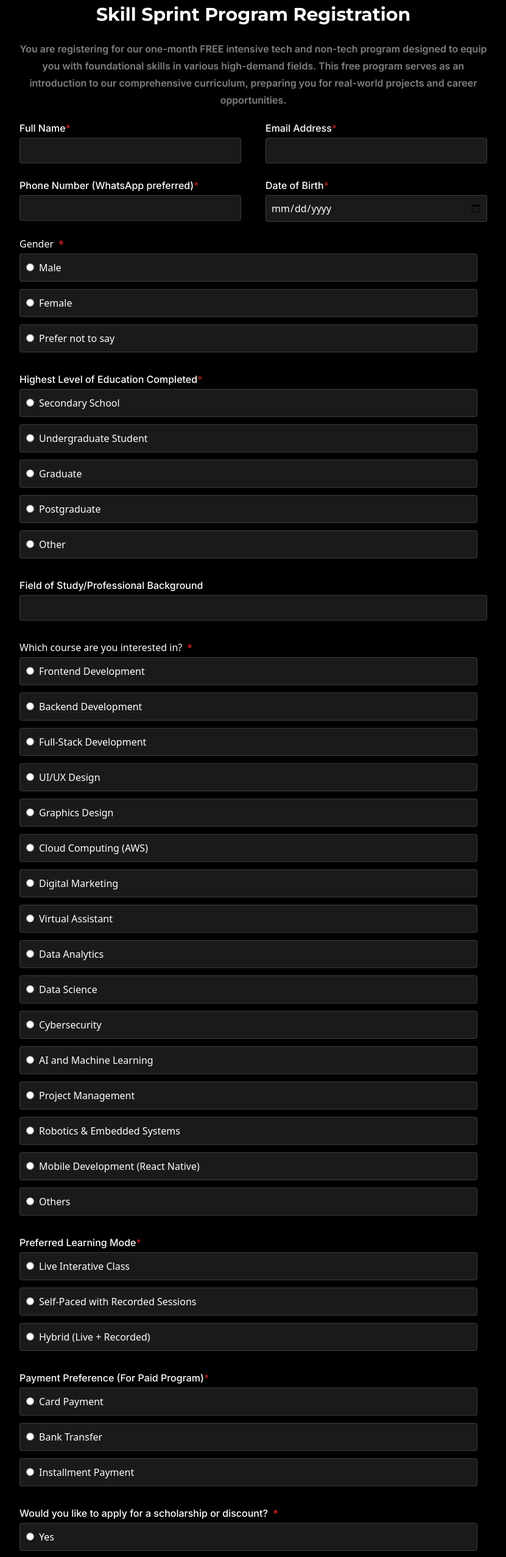
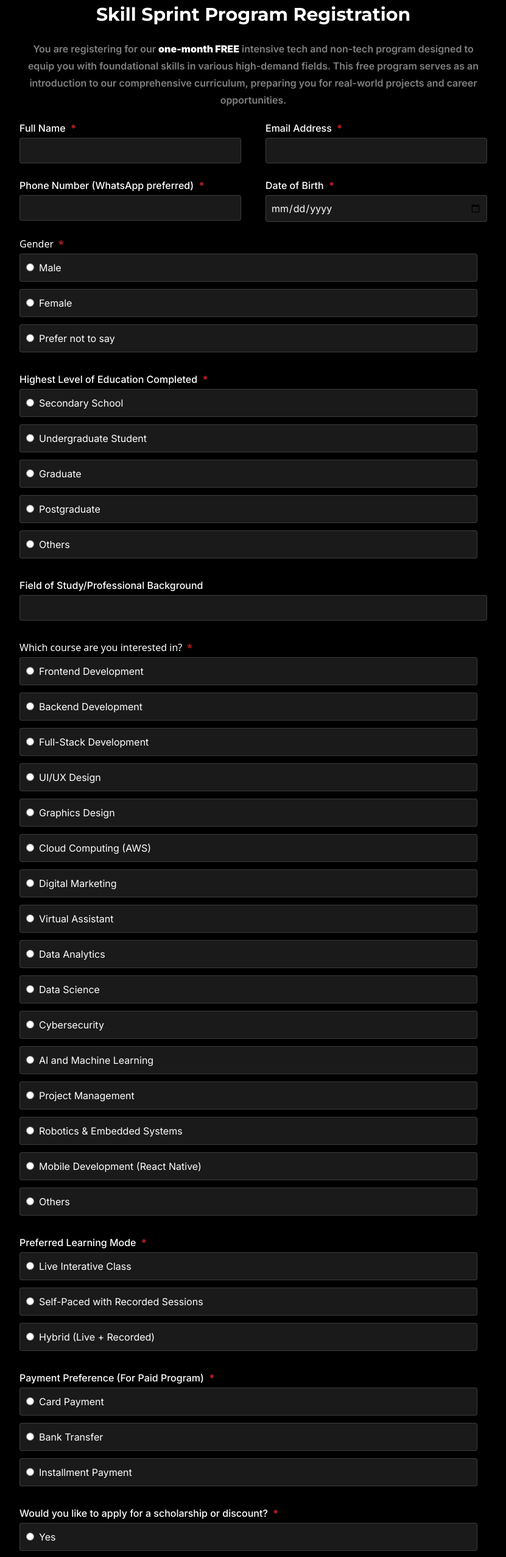
Before and after one commit to matincodes/skillsprint-comingsoon, a React (Vite) app: page / in a window 1280 px wide. Shown: the part 2683-5237 px from the top of the page at 61% size, without its empty margins (224-1055 px from the left). Built offline with nearby package versions, Linux system fonts and the light colour scheme; a web font is replaced by a local one.

Commit message:
adding new changes

```diff
--- a/src/components/RegistrationForm.jsx
+++ b/src/components/RegistrationForm.jsx
@@ -10,8 +10,10 @@ const RegistrationForm = () => {
     dateOfBirth: '',
     gender: '',
     educationLevel: '',
+    educationLevelOther: '',
     fieldOfStudy: '',
     course: '',
+    courseOther: '',
     learningMode: '',
     paymentMethod: '',
     scholarship: '',
@@ -23,6 +25,7 @@ const RegistrationForm = () => {
   });
 
   const [submitted, setSubmitted] = useState(false);
+  const [emailError, setEmailError] = useState('');
 
   const handleChange = (e) => {
     const { name, value, type, checked } = e.target;
@@ -35,9 +38,21 @@ const RegistrationForm = () => {
   const handleSubmit = async (e) => {
     e.preventDefault();
 
-    const sheetdbUrl = 'https://sheetdb.io/api/v1/5x2nzix6na6kg'; // Replace with your SheetDB API URL
+    setEmailError(''); // Clear previous errors
+
+    const sheetdbUrl = 'https://sheetdb.io/api/v1/5x2nzix6na6kg';
 
     try {
+      // 1. Fetch all emails from SheetDB
+      const response = await axios.get(sheetdbUrl);
+      const existingEmails = response.data.map((item) => item.email);
+
+      // 2. Check if the email already exists
+      if (existingEmails.includes(formData.email)) {
+        setEmailError('This email is already registered.');
+        return; // Stop submission
+      }
+
       await axios.post(sheetdbUrl, { data: formData });
       setSubmitted(true);
       setFormData({ // Reset form data on successful submission
@@ -47,8 +62,10 @@ const RegistrationForm = () => {
         dateOfBirth: '',
         gender: '',
         educationLevel: '',
+        educationLevelOther: '',
         fieldOfStudy: '',
         course: '',
+        courseOther: '',
         learningMode: '',
         paymentMethod: '',
         scholarship: '',
@@ -60,6 +77,7 @@ const RegistrationForm = () => {
       });
     } catch (error) {
       console.error('Error submitting form', error);
+      setEmailError('An error occurred during submission.');
     }
   };
 
@@ -67,20 +85,21 @@ const RegistrationForm = () => {
     <div className="md:w-[60%] w-[95%] mx-auto h-auto my-20">
       <form onSubmit={handleSubmit} className="w-full">
         <h2 className="text-[30px] font-bold font-Montserrat text-white text-center pb-5">Skill Sprint Program Registration</h2>
-        <p className='text-gray font-Inter font-semibold text-center leading-7'>You are registering for our one-month FREE intensive tech and non-tech program designed to equip you with foundational skills in various high-demand fields. This free program serves as an introduction to our comprehensive curriculum, preparing you for real-world projects and career opportunities.</p>
+        <p className='text-gray font-Inter font-semibold text-center leading-7'>You are registering for our  <strong className='text-white'>one-month FREE</strong> intensive tech and non-tech program designed to equip you with foundational skills in various high-demand fields. This free program serves as an introduction to our comprehensive curriculum, preparing you for real-world projects and career opportunities.
+        </p>
         {/* Personal Information */}
         <div className='flex flex-col md:flex-row gap-10 mb-6 mt-5'>
             <div className="w-full">
               <label className="block font-medium text-white font-Inter">
                 Full Name
-                <span className='text-red-700'>*</span>
+                <span className='text-red-700 font-black pl-2'>*</span>
               </label>
               <input
                 type="text"
                 name="fullName"
                 value={formData.fullName}
                 onChange={handleChange}
-                className="mt-1 p-2 w-full border border-white/15 rounded bg-darkGray text-white outline-none"
+                className="mt-1 p-2 w-full border font-Inter border-white/15 rounded bg-darkGray text-white outline-none"
                 required
               />
             </div>
@@ -88,14 +107,14 @@ const RegistrationForm = () => {
             <div className="w-full">
                 <label className="block font-medium text-white font-Inter">
                     Email Address
-                    <span className='text-red-700'>*</span>
+                    <span className='text-red-700 font-black pl-2'>*</span>
                 </label>
               <input
                 type="email"
                 name="email"
                 value={formData.email}
                 onChange={handleChange}
-                className="mt-1 p-2 w-full border border-white/15 bg-darkGray text-white rounded outline-none"
+                className="mt-1 p-2 w-full border font-Inter border-white/15 bg-darkGray text-white rounded outline-none"
                 required
               />
             </div>
@@ -105,14 +124,14 @@ const RegistrationForm = () => {
             <div className=" w-full">
               <label className="block font-Inter font-medium text-white">
                 Phone Number (WhatsApp preferred)
-                <span className='text-red-700'>*</span>
+                <span className='text-red-700 font-black pl-2'>*</span>
               </label>
               <input
                 type="tel"
                 name="phoneNumber"
                 value={formData.phoneNumber}
                 onChange={handleChange}
-                className="mt-1 p-2 w-full border border-white/15 bg-darkGray rounded text-white outline-none"
+                className="mt-1 p-2 w-full border font-Inter border-white/15 bg-darkGray rounded text-white outline-none"
                 required
               />
             </div>
@@ -120,14 +139,14 @@ const RegistrationForm = () => {
             <div className="w-full">
               <label className="block font-Inter font-medium text-white">
                 Date of Birth
-                <span className='text-red-700'>*</span>
+                <span className='text-red-700 font-black pl-2'>*</span>
               </label>
               <input
                 type="date"
                 name="dateOfBirth"
                 value={formData.dateOfBirth}
                 onChange={handleChange}
-                className="mt-1 p-2 w-full border border-white/15 bg-darkGray text-white rounded"
+                className="mt-1 p-2 w-full border font-Inter border-white/15 bg-darkGray text-white rounded"
                 required
               />
             </div>
@@ -149,7 +168,7 @@ const RegistrationForm = () => {
                   onChange={handleChange}
                   className="peer"
                 />
-                <span className="ml-2 text-white peer-checked:text-black">{option}</span>
+                <span className="ml-2 text-white font-Inter peer-checked:text-black">{option}</span>
               </label>
             ))}
           </div>
@@ -159,10 +178,10 @@ const RegistrationForm = () => {
         <div className="mb-8">
           <label className="block font-medium text-white font-Inter">
             Highest Level of Education Completed
-            <span className='text-red-700'>*</span>
+            <span className='text-red-700 font-black pl-2'>*</span>
           </label>
           <div className="mt-1">
-            {['Secondary School', 'Undergraduate Student', 'Graduate', 'Postgraduate', 'Other'].map((option) => (
+            {['Secondary School', 'Undergraduate Student', 'Graduate', 'Postgraduate', 'Others'].map((option) => (
               <label key={option} className={`${formData.educationLevel === option ? "bg-orange-200":""} block mr-4 border border-white/15 p-2.5 rounded bg-darkGray mb-3 cursor-pointer`}>
                 <input
                   type="radio"
@@ -173,10 +192,21 @@ const RegistrationForm = () => {
                   className="peer"
                   required
                 />
-                <span className="ml-2 text-white peer-checked:text-black">{option}</span>
+                <span className="ml-2 text-white font-Inter peer-checked:text-black">{option}</span>
               </label>
             ))}
+            {formData.educationLevel === 'Others' && (
+                <input
+                  type="text"
+                  name="educationLevelOther"
+                  placeholder="Please specify"
+                  value={formData.educationLevelOther || ''}
+                  onChange={handleChange}
+                  className="mt-1 p-2 w-full border font-Inter border-white/15 bg-darkGray rounded text-white outline-none"
+                />
+              )}
           </div>
+
         </div>
 
         <div className="mb-8">
@@ -186,7 +216,7 @@ const RegistrationForm = () => {
             name="fieldOfStudy"
             value={formData.fieldOfStudy}
             onChange={handleChange}
-            className="mt-1 p-2 w-full border border-white/15 bg-darkGray rounded text-white outline-none"
+            className="mt-1 p-2 w-full font-Inter border border-white/15 bg-darkGray rounded text-white outline-none"
           />
         </div>
 
@@ -225,16 +255,26 @@ const RegistrationForm = () => {
                   className="peer"
                   required
                 />
-                <span className="ml-2 text-white peer-checked:text-black">{course}</span>
+                <span className="ml-2 text-white font-Inter peer-checked:text-black">{course}</span>
               </label>
             ))}
+            {formData.course === 'Others' && (
+                <input
+                  type="text"
+                  name="courseOther"
+                  placeholder="Please specify"
+                  value={formData.courseOther || ''}
+                  onChange={handleChange}
+                  className="mt-1 p-2 w-full border font-Inter border-white/15 bg-darkGray rounded text-white outline-none"
+                />
+              )}
           </div>
         </div>
 
         <div className="mb-8">
           <label className="block font-medium text-white font-Inter">
             Preferred Learning Mode
-            <span className='text-red-700'>*</span>
+            <span className='text-red-700 font-black pl-2'>*</span>
           </label>
           <div className="mt-1">
             {['Live Interative Class', 'Self-Paced with Recorded Sessions', 'Hybrid (Live + Recorded)'].map((option) => (
@@ -248,7 +288,7 @@ const RegistrationForm = () => {
                   className="peer"
                   required
                 />
-                <span className="ml-2 text-white peer-checked:text-black">{option}</span>
+                <span className="ml-2 text-white font-Inter peer-checked:text-black">{option}</span>
               </label>
             ))}
           </div>
@@ -257,7 +297,7 @@ const RegistrationForm = () => {
         <div className="mb-8">
           <label className="block font-medium text-white font-Inter">
             Payment Preference (For Paid Program)
-            <span className='text-red-700'>*</span>
+            <span className='text-red-700 font-black pl-2'>*</span>
           </label>
           <div className="mt-1">
             {['Card Payment', 'Bank Transfer', 'Installment Payment'].map((option) => (
@@ -271,7 +311,7 @@ const RegistrationForm = () => {
                   className="peer"
                   required
                 />
-                <span className="ml-2 text-white peer-checked:text-black">{option}</span>
+                <span className="ml-2 text-white font-Inter peer-checked:text-black">{option}</span>
               </label>
             ))}
           </div>
@@ -294,7 +334,7 @@ const RegistrationForm = () => {
                   className="peer"
                   required
                 />
-                <span className="ml-2 text-white peer-checked:text-black">{option}</span>
+                <span className="ml-2 text-white font-Inter peer-checked:text-black">{option}</span>
               </label>
             ))}
           </div>
@@ -310,7 +350,7 @@ const RegistrationForm = () => {
             name="careerGoals"
             value={formData.careerGoals}
             onChange={handleChange}
-            className="mt-1 p-2 w-full border border-white/15 bg-darkGray rounded outline-none text-white">
+            className="mt-1 p-2 w-full border font-Inter border-white/15 bg-darkGray rounded outline-none text-white">
             </textarea>
         </div>
 
@@ -331,7 +371,7 @@ const RegistrationForm = () => {
                   className="peer"
                   required
                 />
-                <span className="ml-2 text-white peer-checked:text-black">{option}</span>
+                <span className="ml-2 text-white font-Inter peer-checked:text-black">{option}</span>
               </label>
             ))}
           </div>
@@ -340,7 +380,6 @@ const RegistrationForm = () => {
         <div className="mb-8">
           <label className="block font-medium text-white font-Inter">
             How did you hear about Skill Sprint?
-            <span className='text-red-700'>*</span>
           </label>
           <div className="mt-1">
             {[' Social Media (Instagram, Facebook, LinkedIn) ', ' Friend/Family Referral', 'Campus Ambassador', 'WhatsApp Group'].map((option) => (
@@ -352,9 +391,8 @@ const RegistrationForm = () => {
                   checked={formData.referralSource === option}
                   onChange={handleChange}
                   className="peer"
-                  required
                 />
-                <span className="ml-2 text-white peer-checked:text-black">{option}</span>
+                <span className="ml-2 text-white font-Inter peer-checked:text-black">{option}</span>
               </label>
             ))}
           </div>
@@ -369,7 +407,7 @@ const RegistrationForm = () => {
             name="referralCode"
             value={formData.referralCode}
             onChange={handleChange}
-            className="mt-1 p-2 w-full border border-white/15 bg-darkGray rounded"
+            className="mt-1 p-2 w-full border font-Inter border-white/15 bg-darkGray rounded"
           />
         </div>
 
@@ -377,7 +415,7 @@ const RegistrationForm = () => {
         <div className="mb-4">
             <label className="block font-medium text-white font-Inter">
                 By submitting this form, you agree to our terms and conditions and consent to receive program updates
-                <span className='text-red-700'>*</span>
+                <span className='text-red-700 font-black pl-2'>*</span>
             </label>
           <div  className='mt-1'>
               <label className={`${formData.consent ? "bg-orange-200":""} block mr-4 border border-white/15 p-2.5 rounded bg-darkGray mb-3 cursor-pointer`}>
@@ -389,19 +427,21 @@ const RegistrationForm = () => {
                   required
                   className="form-checkbox peer"
                 />
-                <span className="ml-2 text-white peer-checked:text-black">I consent to receive updates via email/WhatsApp.</span>
+                <span className="ml-2 text-white font-Inter peer-checked:text-black">I consent to receive updates via email/WhatsApp.</span>
               </label>
           </div>
         </div>
 
         <button
           type="submit"
+          disabled={submitted}
           className="bg-goldenBrown font-Inter font-semibold text-white px-8 py-2.5 mt-10 rounded flex items-center text-[15px] tracking-wide"
         >
-          <FaPaperPlane className='mr-2'/> SUBMIT
+          <FaPaperPlane className='mr-2'/> {submitted ? 'SUBMITTED' : 'SUBMIT'}
         </button>
 
         {submitted && <p className="text-green-500 mt-4">Form submitted successfully!</p>}
+        {emailError && <p className="text-red-500 mt-4">{emailError}</p>}
       </form>
     </div>
   );
```
